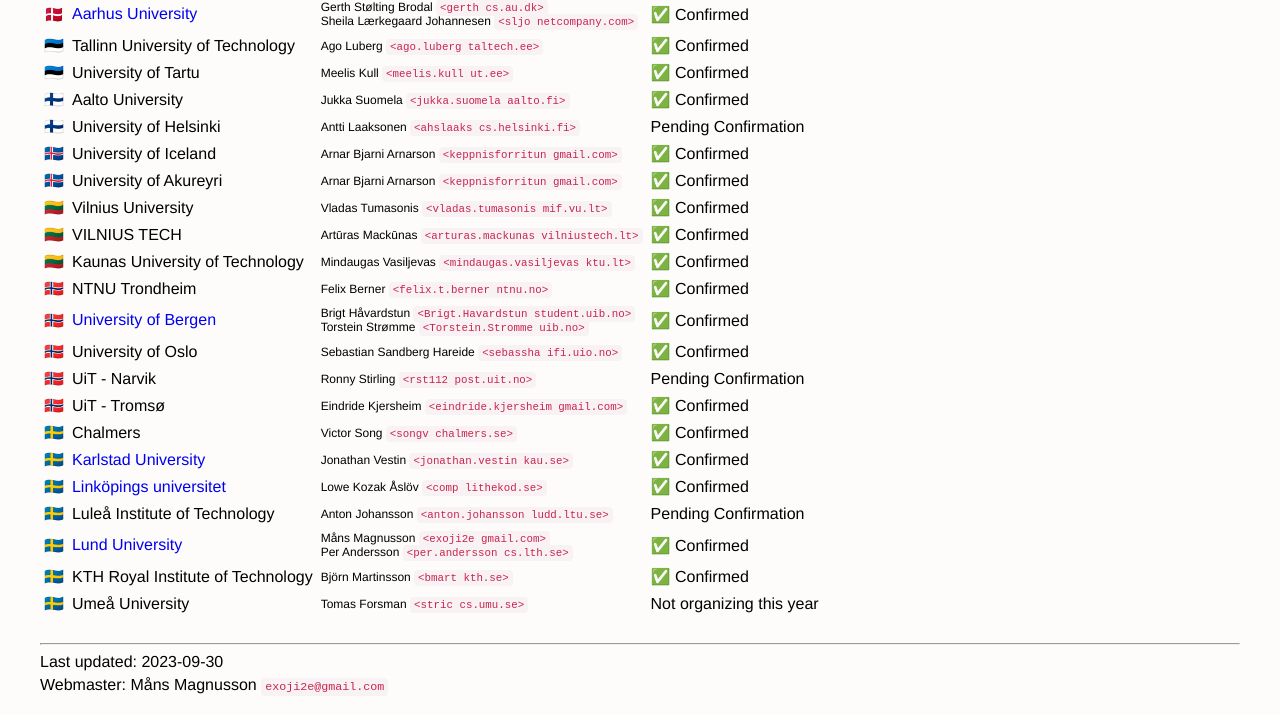
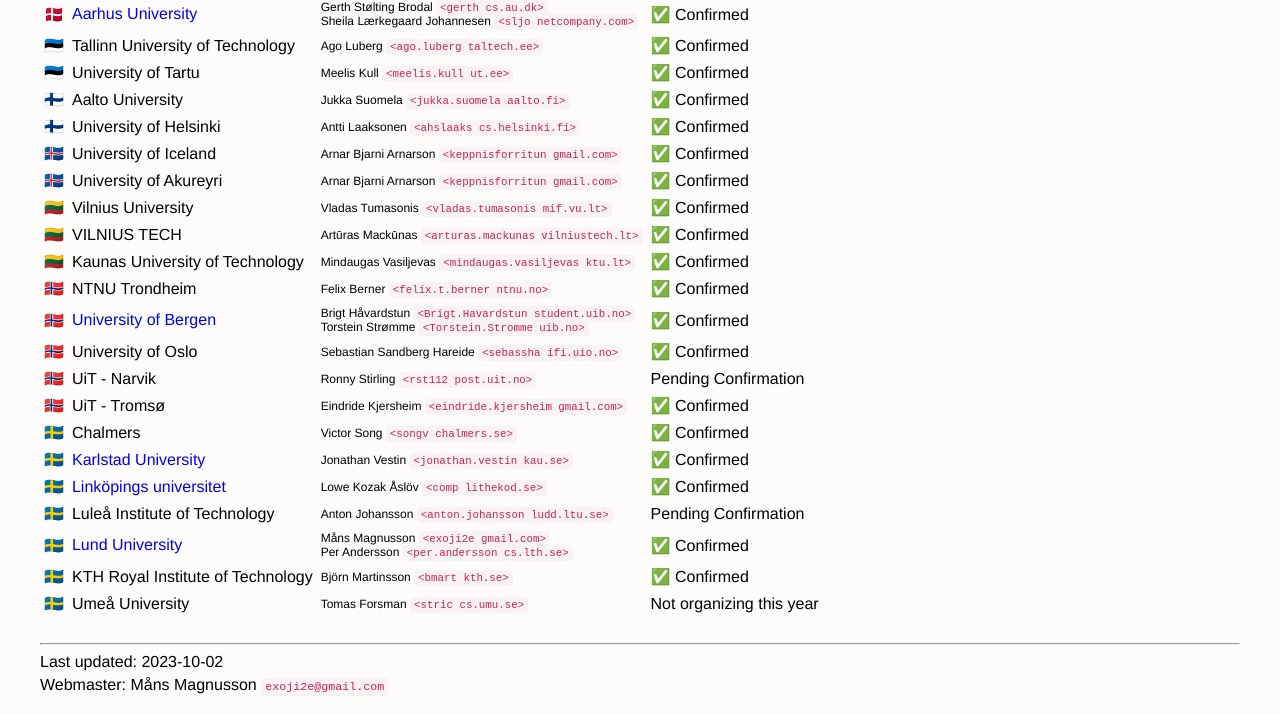
Before and after one commit to icpc/ncpc-web, a Jekyll site: the page built from ncpc2023/site_table.md, in a window 1280 px wide. Shown: the part 342-1056 px from the top of the page. Built offline with Jekyll 4.4.1, drawn with Linux system fonts in a browser that asks for light colours; our own code applies the rules of GitHub Pages for plain Markdown files.

Commit message:
[ncpc2023] confirm helsinki

```diff
--- a/_config.yml
+++ b/_config.yml
@@ -7,7 +7,7 @@
   - scope:
       path: "ncpc2023"
     values:
-      lastUpdate: "2023-09-30"
+      lastUpdate: "2023-10-02"
 
 kramdown:
   parse_block_html: true
--- a/_data/ncpc2023sites.yml
+++ b/_data/ncpc2023sites.yml
@@ -49,7 +49,7 @@
   - name : University of Helsinki
     contact: Antti Laaksonen
     email : 'ahslaaks cs.helsinki.fi'
-    confirmed: false
+    confirmed: true
 
 
 - name: Iceland
```
